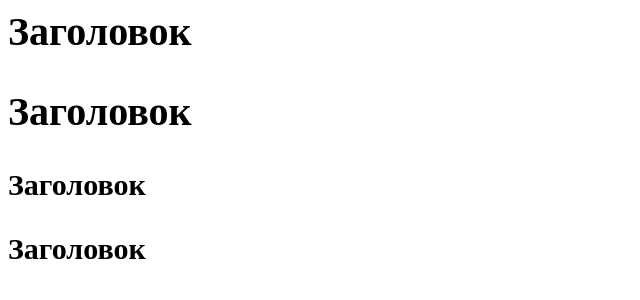
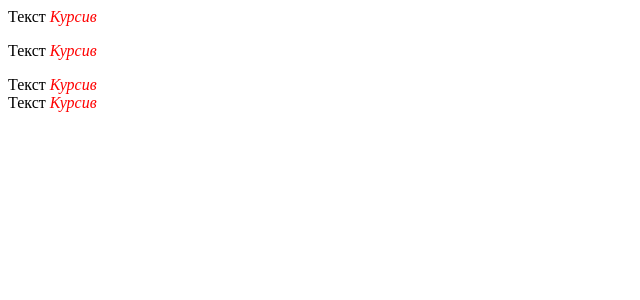
Before and after one commit to Staricum/i01_book, a PHP site: page /second.html in a window 1280 px wide. Shown: the top 300 px of the page, without its empty margins (0-640 px from the left). Run offline with PHP 8.4, Linux system fonts and the light colour scheme.

Commit message:
Задача номер 31

```diff
--- a/Stylet.CSS
+++ b/Stylet.CSS
@@ -1,2 +1 @@
-h2.harder {font-size: 40px;}
-h3.harder {font-size: 30px;}
+.eee i {color:red; }
--- a/second.html
+++ b/second.html
@@ -6,9 +6,9 @@
 <link rel="stylesheet" href="Stylet.css">
 </head>
 <body>
-<h2 class="harder">Заголовок</h2>
-																<h2 class="harder">Заголовок</h2>
-																<h3 class="harder">Заголовок</h3>
-																<h3 class="harder">Заголовок</h3>
+	<p class="eee">Текст <i>Курсив</i></p>
+	<p class="eee">Текст <i>Курсив</i></p>
+	<div class="eee">Текст <i>Курсив</i></div>
+	<div class="eee">Текст <i>Курсив</i></div>
 </body>
 </html>
```
